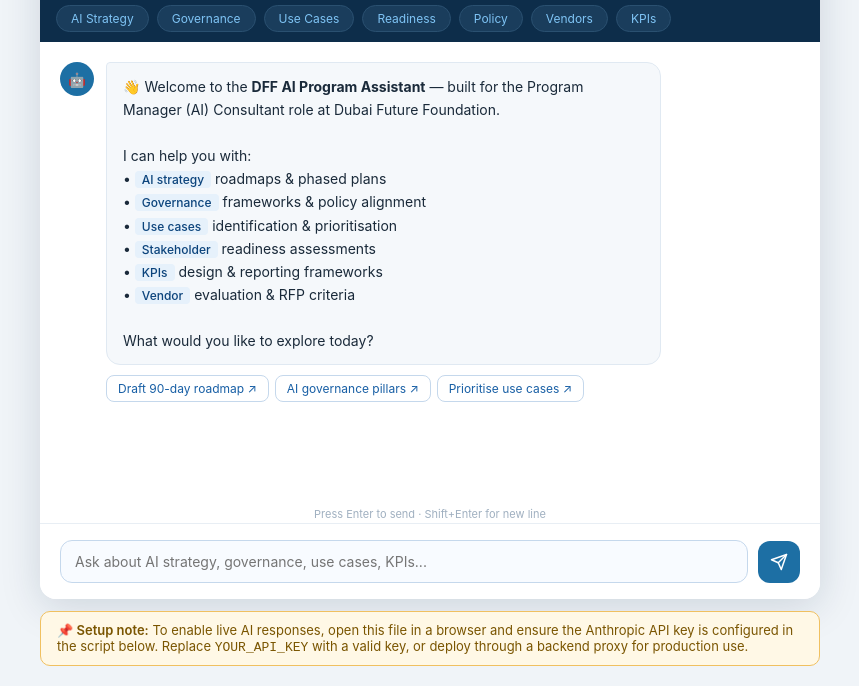
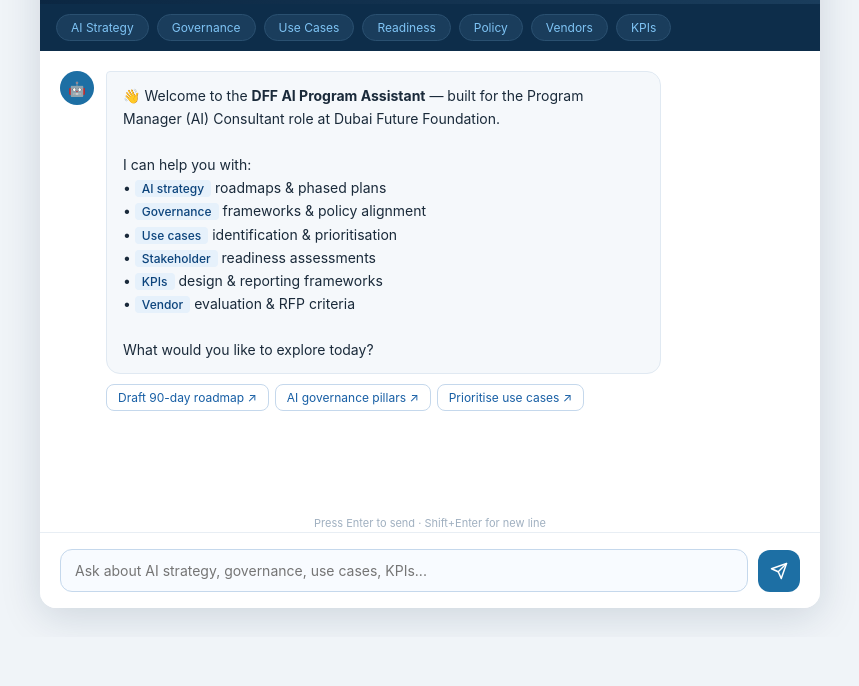
Before and after one commit to ayoobkhanmasooth-glitch/DFF-AI, a website: page index.html in a window 1280 px wide. Shown: the part 163-849 px from the top of the page, without its empty margins (210-1069 px from the left). After the commit the page ends 800 px from the top, so only its background shows below. Drawn offline with Linux system fonts and the light colour scheme.

Commit message:
Update index.html

```diff
--- a/index.html
+++ b/index.html
@@ -116,9 +116,7 @@
     </div>
   </div>
 
-  <div class="note">
-    <strong>📌 Setup note:</strong> To enable live AI responses, open this file in a browser and ensure the Anthropic API key is configured in the script below. Replace <code>YOUR_API_KEY</code> with a valid key, or deploy through a backend proxy for production use.
-  </div>
+
 </div>
 
 <script>
```
